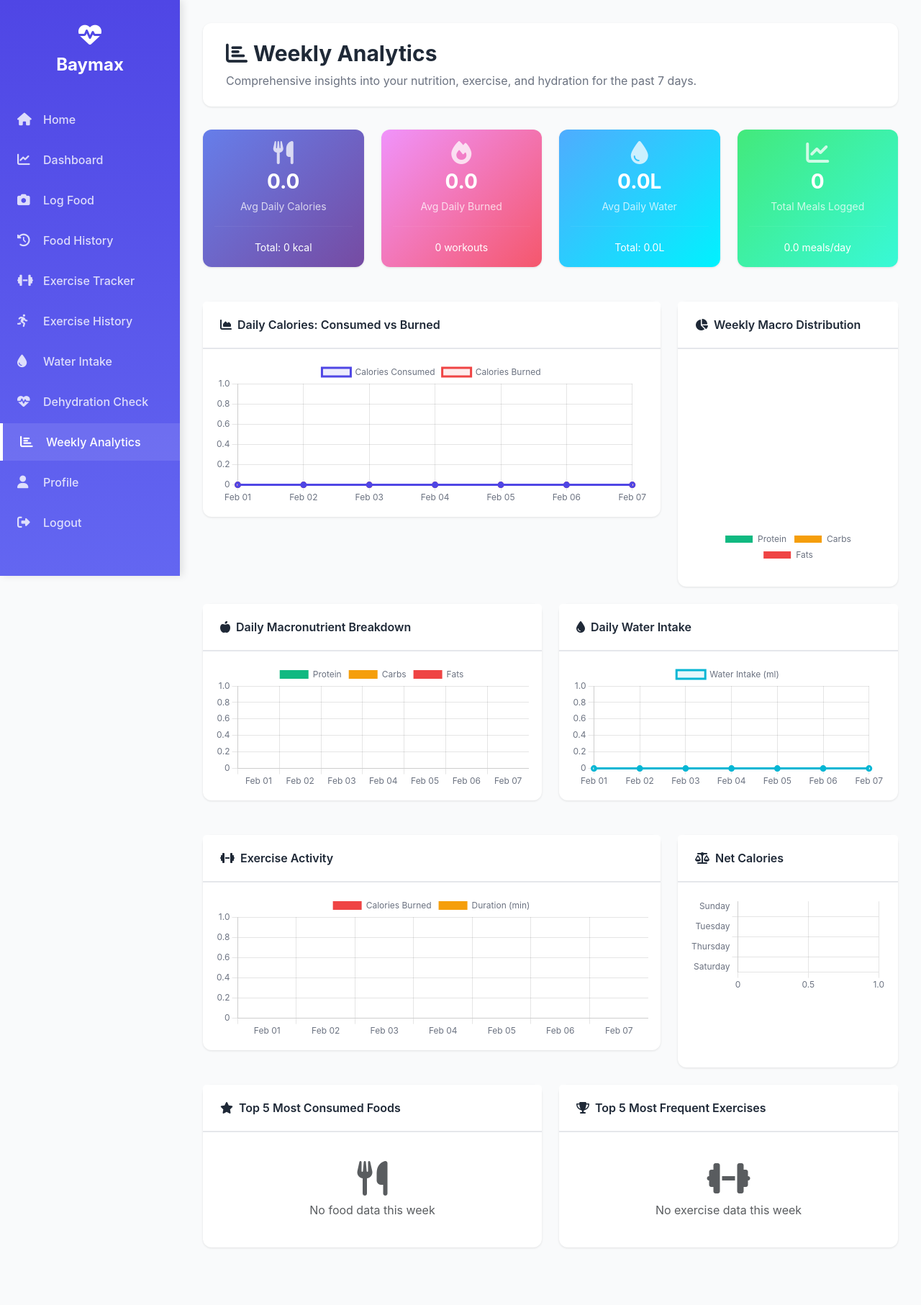
After one commit to Abijith-Gedipudi/Deep-Learning-Based-Integrated-Nutrition-and-Exercise-Monitoring-System, a Flask app: page /weekly_analytics in a window 1280 px wide. The commit adds this page. Shown: the whole page at 72% size. Run offline with Flask 3, Linux system fonts and the light colour scheme; a user stored in the database is signed in; data comes from the database, SQL or seed files in the repository; both versions use the stored data as it was after the commit.

Commit message:
weekly analytics has been added

```diff
--- a/app.py
+++ b/app.py
@@ -1617,6 +1617,174 @@ def api_dehydration_predict():
         traceback.print_exc()
         return jsonify({'error': str(e)}), 400
 
+@app.route('/weekly_analytics')
+@login_required
+def weekly_analytics():
+    """Weekly analytics dashboard with visualizations"""
+    from datetime import datetime, timedelta
+    from collections import defaultdict
+
+    # Get data for last 7 days
+    week_ago = datetime.utcnow() - timedelta(days=7)
+
+    # Initialize daily data structure
+    daily_data = {}
+    for i in range(7):
+        date = (datetime.utcnow() - timedelta(days=6-i)).date()
+        daily_data[date.strftime('%Y-%m-%d')] = {
+            'date': date.strftime('%b %d'),
+            'day_name': date.strftime('%A'),
+            'calories': 0,
+            'protein': 0,
+            'carbs': 0,
+            'fats': 0,
+            'exercise_calories': 0,
+            'exercise_duration': 0,
+            'water_intake': 0,
+            'net_calories': 0,
+            'meal_count': 0,
+            'workout_count': 0,
+            'water_count': 0
+        }
+
+    # Food logs
+    food_logs = FoodLog.query.filter(
+        FoodLog.user_id == current_user.id,
+        FoodLog.date >= week_ago
+    ).all()
+
+    for log in food_logs:
+        date_key = log.date.strftime('%Y-%m-%d')
+        if date_key in daily_data:
+            daily_data[date_key]['calories'] += log.calories or 0
+            daily_data[date_key]['protein'] += log.protein or 0
+            daily_data[date_key]['carbs'] += log.carbs or 0
+            daily_data[date_key]['fats'] += log.fats or 0
+            daily_data[date_key]['meal_count'] += 1
+
+    # Exercise logs
+    exercise_logs = ExerciseLog.query.filter(
+        ExerciseLog.user_id == current_user.id,
+        ExerciseLog.date >= week_ago
+    ).all()
+
+    for log in exercise_logs:
+        date_key = log.date.strftime('%Y-%m-%d')
+        if date_key in daily_data:
+            daily_data[date_key]['exercise_calories'] += log.calories_burned or 0
+            daily_data[date_key]['exercise_duration'] += log.duration_minutes or 0
+            daily_data[date_key]['workout_count'] += 1
+
+    # Water intake logs
+    water_logs = WaterIntake.query.filter(
+        WaterIntake.user_id == current_user.id,
+        WaterIntake.timestamp >= week_ago
+    ).all()
+
+    for log in water_logs:
+        date_key = log.timestamp.strftime('%Y-%m-%d')
+        if date_key in daily_data:
+            daily_data[date_key]['water_intake'] += log.amount_ml or 0
+            daily_data[date_key]['water_count'] += 1
+
+    # Calculate net calories
+    for date_key in daily_data:
+        daily_data[date_key]['net_calories'] = (
+            daily_data[date_key]['calories'] -
+            daily_data[date_key]['exercise_calories']
+        )
+
+    # Sort by date and convert to list of dicts for easier template handling
+    sorted_daily_data = [
+        {
+            'date_key': date_key,
+            'date': data['date'],
+            'day_name': data['day_name'],
+            'calories': round(data['calories'], 1),
+            'protein': round(data['protein'], 1),
+            'carbs': round(data['carbs'], 1),
+            'fats': round(data['fats'], 1),
+            'exercise_calories': round(data['exercise_calories'], 1),
+            'exercise_duration': round(data['exercise_duration'], 1),
+            'water_intake': round(data['water_intake'], 1),
+            'net_calories': round(data['net_calories'], 1),
+            'meal_count': data['meal_count'],
+            'workout_count': data['workout_count'],
+            'water_count': data['water_count']
+        }
+        for date_key, data in sorted(daily_data.items())
+    ]
+
+    # Calculate weekly totals and averages
+    weekly_stats = {
+        'total_calories': sum(d['calories'] for d in daily_data.values()),
+        'total_protein': sum(d['protein'] for d in daily_data.values()),
+        'total_carbs': sum(d['carbs'] for d in daily_data.values()),
+        'total_fats': sum(d['fats'] for d in daily_data.values()),
+        'total_exercise_calories': sum(d['exercise_calories'] for d in daily_data.values()),
+        'total_exercise_duration': sum(d['exercise_duration'] for d in daily_data.values()),
+        'total_water': sum(d['water_intake'] for d in daily_data.values()),
+        'total_meals': sum(d['meal_count'] for d in daily_data.values()),
+        'total_workouts': sum(d['workout_count'] for d in daily_data.values()),
+        'avg_calories': round(sum(d['calories'] for d in daily_data.values()) / 7, 1),
+        'avg_protein': round(sum(d['protein'] for d in daily_data.values()) / 7, 1),
+        'avg_carbs': round(sum(d['carbs'] for d in daily_data.values()) / 7, 1),
+        'avg_fats': round(sum(d['fats'] for d in daily_data.values()) / 7, 1),
+        'avg_exercise': round(sum(d['exercise_calories'] for d in daily_data.values()) / 7, 1),
+        'avg_water': round(sum(d['water_intake'] for d in daily_data.values()) / 7, 0)
+    }
+
+    # Get user goals
+    recommended_calories = calculate_bmr(current_user)
+    exercise_goal = ExerciseGoal.query.filter_by(user_id=current_user.id).first()
+    exercise_goal_value = exercise_goal.daily_calorie_goal if exercise_goal else 500
+
+    water_goal = WaterGoal.query.filter_by(user_id=current_user.id).first()
+    water_goal_value = water_goal.daily_goal_ml if water_goal else 2000
+
+    # Macro distribution (weekly average)
+    macro_total = weekly_stats['avg_protein'] + weekly_stats['avg_carbs'] + weekly_stats['avg_fats']
+    macro_distribution = {
+        'protein': round((weekly_stats['avg_protein'] / macro_total * 100), 1) if macro_total > 0 else 0,
+        'carbs': round((weekly_stats['avg_carbs'] / macro_total * 100), 1) if macro_total > 0 else 0,
+        'fats': round((weekly_stats['avg_fats'] / macro_total * 100), 1) if macro_total > 0 else 0
+    }
+
+    # Most consumed foods
+    food_frequency = defaultdict(lambda: {'count': 0, 'calories': 0})
+    for log in food_logs:
+        food_frequency[log.food_name]['count'] += 1
+        food_frequency[log.food_name]['calories'] += log.calories or 0
+
+    top_foods = sorted(
+        food_frequency.items(),
+        key=lambda x: x[1]['count'],
+        reverse=True
+    )[:5]
+
+    # Most frequent exercises
+    exercise_frequency = defaultdict(lambda: {'count': 0, 'calories': 0, 'duration': 0})
+    for log in exercise_logs:
+        exercise_frequency[log.exercise_name]['count'] += 1
+        exercise_frequency[log.exercise_name]['calories'] += log.calories_burned or 0
+        exercise_frequency[log.exercise_name]['duration'] += log.duration_minutes or 0
+
+    top_exercises = sorted(
+        exercise_frequency.items(),
+        key=lambda x: x[1]['count'],
+        reverse=True
+    )[:5]
+
+    return render_template('weekly_analytics.html',
+                         daily_data=sorted_daily_data,
+                         weekly_stats=weekly_stats,
+                         macro_distribution=macro_distribution,
+                         top_foods=top_foods,
+                         top_exercises=top_exercises,
+                         recommended_calories=recommended_calories or 2000,
+                         exercise_goal=exercise_goal_value,
+                         water_goal=water_goal_value)
+
 if __name__ == '__main__':
     print("\n" + "="*60)
     print("🍎 Baymax Health Assistant Starting...")
--- a/templates/base.html
+++ b/templates/base.html
@@ -36,6 +36,7 @@
             padding: 2rem 0;
             z-index: 1000;
             box-shadow: 4px 0 10px rgba(0,0,0,0.1);
+            overflow-y: auto;
         }
 
         .sidebar-brand {
@@ -250,6 +251,7 @@
             <i class="fas fa-heartbeat"></i>
             Baymax
         </div>
+
         <ul class="sidebar-nav">
             <li>
                 <a href="{{ url_for('index') }}" class="{% if request.endpoint == 'index' %}active{% endif %}">
@@ -287,7 +289,6 @@
                     Exercise History
                 </a>
             </li>
-    <!-- NEW: Water Intake Navigation -->
             <li>
                 <a href="{{ url_for('water_intake') }}" class="{% if request.endpoint in ['water_intake', 'water_history'] %}active{% endif %}">
                     <i class="fas fa-tint"></i>
@@ -299,6 +300,13 @@
                    class="{% if request.endpoint == 'dehydration_check' %}active{% endif %}">
                     <i class="fas fa-heartbeat"></i>
                     Dehydration Check
+                </a>
+            </li>
+            <li>
+                <a href="{{ url_for('weekly_analytics') }}"
+                   class="{% if request.endpoint == 'weekly_analytics' %}active{% endif %}">
+                    <i class="fas fa-chart-bar"></i>
+                    Weekly Analytics
                 </a>
             </li>
             <li>
--- /dev/null
+++ b/templates/weekly_analytics.html
@@ -0,0 +1,442 @@
+{% extends "base.html" %}
+
+{% block title %}Weekly Analytics - Baymax{% endblock %}
+
+{% block content %}
+<div class="content-header">
+    <h1><i class="fas fa-chart-bar me-2"></i>Weekly Analytics</h1>
+    <p>Comprehensive insights into your nutrition, exercise, and hydration for the past 7 days.</p>
+</div>
+
+<!-- Weekly Summary Cards -->
+<div class="row g-4 mb-4">
+    <div class="col-md-3">
+        <div class="card" style="background: linear-gradient(135deg, #667eea 0%, #764ba2 100%); color: white; border: none;">
+            <div class="card-body text-center">
+                <i class="fas fa-utensils fa-2x mb-2 opacity-75"></i>
+                <h3 class="mb-1 fw-bold">{{ weekly_stats.avg_calories }}</h3>
+                <small class="opacity-75">Avg Daily Calories</small>
+                <hr style="border-color: rgba(255,255,255,0.2);">
+                <small>Total: {{ weekly_stats.total_calories|round|int }} kcal</small>
+            </div>
+        </div>
+    </div>
+
+    <div class="col-md-3">
+        <div class="card" style="background: linear-gradient(135deg, #f093fb 0%, #f5576c 100%); color: white; border: none;">
+            <div class="card-body text-center">
+                <i class="fas fa-fire fa-2x mb-2 opacity-75"></i>
+                <h3 class="mb-1 fw-bold">{{ weekly_stats.avg_exercise }}</h3>
+                <small class="opacity-75">Avg Daily Burned</small>
+                <hr style="border-color: rgba(255,255,255,0.2);">
+                <small>{{ weekly_stats.total_workouts }} workouts</small>
+            </div>
+        </div>
+    </div>
+
+    <div class="col-md-3">
+        <div class="card" style="background: linear-gradient(135deg, #4facfe 0%, #00f2fe 100%); color: white; border: none;">
+            <div class="card-body text-center">
+                <i class="fas fa-tint fa-2x mb-2 opacity-75"></i>
+                <h3 class="mb-1 fw-bold">{{ (weekly_stats.avg_water / 1000)|round(1) }}L</h3>
+                <small class="opacity-75">Avg Daily Water</small>
+                <hr style="border-color: rgba(255,255,255,0.2);">
+                <small>Total: {{ (weekly_stats.total_water / 1000)|round(1) }}L</small>
+            </div>
+        </div>
+    </div>
+
+    <div class="col-md-3">
+        <div class="card" style="background: linear-gradient(135deg, #43e97b 0%, #38f9d7 100%); color: white; border: none;">
+            <div class="card-body text-center">
+                <i class="fas fa-chart-line fa-2x mb-2 opacity-75"></i>
+                <h3 class="mb-1 fw-bold">{{ weekly_stats.total_meals }}</h3>
+                <small class="opacity-75">Total Meals Logged</small>
+                <hr style="border-color: rgba(255,255,255,0.2);">
+                <small>{{ (weekly_stats.total_meals / 7)|round(1) }} meals/day</small>
+            </div>
+        </div>
+    </div>
+</div>
+
+<!-- Charts -->
+<div class="row g-4 mb-4">
+    <div class="col-lg-8">
+        <div class="card">
+            <div class="card-header">
+                <i class="fas fa-chart-area me-2"></i>Daily Calories: Consumed vs Burned
+            </div>
+            <div class="card-body">
+                <canvas id="caloriesChart" height="100"></canvas>
+            </div>
+        </div>
+    </div>
+
+    <div class="col-lg-4">
+        <div class="card h-100">
+            <div class="card-header">
+                <i class="fas fa-chart-pie me-2"></i>Weekly Macro Distribution
+            </div>
+            <div class="card-body d-flex flex-column justify-content-center">
+                <canvas id="macroChart"></canvas>
+            </div>
+        </div>
+    </div>
+</div>
+
+<div class="row g-4 mb-4">
+    <div class="col-lg-6">
+        <div class="card">
+            <div class="card-header">
+                <i class="fas fa-apple-alt me-2"></i>Daily Macronutrient Breakdown
+            </div>
+            <div class="card-body">
+                <canvas id="macroTrendsChart" height="120"></canvas>
+            </div>
+        </div>
+    </div>
+
+    <div class="col-lg-6">
+        <div class="card">
+            <div class="card-header">
+                <i class="fas fa-tint me-2"></i>Daily Water Intake
+            </div>
+            <div class="card-body">
+                <canvas id="waterChart" height="120"></canvas>
+            </div>
+        </div>
+    </div>
+</div>
+
+<div class="row g-4 mb-4">
+    <div class="col-lg-8">
+        <div class="card">
+            <div class="card-header">
+                <i class="fas fa-dumbbell me-2"></i>Exercise Activity
+            </div>
+            <div class="card-body">
+                <canvas id="exerciseChart" height="100"></canvas>
+            </div>
+        </div>
+    </div>
+
+    <div class="col-lg-4">
+        <div class="card h-100">
+            <div class="card-header">
+                <i class="fas fa-balance-scale me-2"></i>Net Calories
+            </div>
+            <div class="card-body">
+                <canvas id="netCaloriesChart"></canvas>
+            </div>
+        </div>
+    </div>
+</div>
+
+<!-- Top Foods & Exercises -->
+<div class="row g-4 mb-4">
+    <div class="col-lg-6">
+        <div class="card">
+            <div class="card-header">
+                <i class="fas fa-star me-2"></i>Top 5 Most Consumed Foods
+            </div>
+            <div class="card-body">
+                {% if top_foods %}
+                <div class="list-group list-group-flush">
+                    {% for food, data in top_foods %}
+                    <div class="list-group-item px-0 d-flex justify-content-between align-items-center">
+                        <div class="flex-grow-1">
+                            <h6 class="mb-1">{{ food|title }}</h6>
+                            <small class="text-muted">{{ data.count }} times · {{ data.calories|round|int }} kcal total</small>
+                        </div>
+                        <div>
+                            <span class="badge" style="background: #4F46E5; font-size: 1rem; padding: 0.5rem 1rem;">
+                                {{ data.count }}×
+                            </span>
+                        </div>
+                    </div>
+                    {% endfor %}
+                </div>
+                {% else %}
+                <div class="text-center py-4">
+                    <i class="fas fa-utensils fa-3x text-muted mb-2"></i>
+                    <p class="text-muted mb-0">No food data this week</p>
+                </div>
+                {% endif %}
+            </div>
+        </div>
+    </div>
+
+    <div class="col-lg-6">
+        <div class="card">
+            <div class="card-header">
+                <i class="fas fa-trophy me-2"></i>Top 5 Most Frequent Exercises
+            </div>
+            <div class="card-body">
+                {% if top_exercises %}
+                <div class="list-group list-group-flush">
+                    {% for exercise, data in top_exercises %}
+                    <div class="list-group-item px-0 d-flex justify-content-between align-items-center">
+                        <div class="flex-grow-1">
+                            <h6 class="mb-1">{{ exercise }}</h6>
+                            <small class="text-muted">
+                                {{ data.count }} sessions · {{ data.duration|round|int }} min · {{ data.calories|round|int }} kcal
+                            </small>
+                        </div>
+                        <div>
+                            <span class="badge bg-success" style="font-size: 1rem; padding: 0.5rem 1rem;">
+                                {{ data.count }}×
+                            </span>
+                        </div>
+                    </div>
+                    {% endfor %}
+                </div>
+                {% else %}
+                <div class="text-center py-4">
+                    <i class="fas fa-dumbbell fa-3x text-muted mb-2"></i>
+                    <p class="text-muted mb-0">No exercise data this week</p>
+                </div>
+                {% endif %}
+            </div>
+        </div>
+    </div>
+</div>
+
+{% endblock %}
+
+{% block extra_js %}
+<script src="https://cdn.jsdelivr.net/npm/chart.js@4.4.0/dist/chart.umd.min.js"></script>
+
+<!-- DATA INJECTION - Separate from logic -->
+<script id="chart-data" type="application/json">
+{{ daily_data|tojson|safe }}
+</script>
+
+<!-- CHART LOGIC - Clean JavaScript -->
+<script>
+document.addEventListener('DOMContentLoaded', function() {
+    try {
+        // Get data from JSON script tag
+        var dataElement = document.getElementById('chart-data');
+        var dailyDataRaw = JSON.parse(dataElement.textContent);
+
+        // Validate data
+        if (!dailyDataRaw || !Array.isArray(dailyDataRaw) || dailyDataRaw.length === 0) {
+            throw new Error('No data available');
+        }
+
+        // Extract arrays
+        var labels = [];
+        var dayLabels = [];
+        var caloriesData = [];
+        var exerciseData = [];
+        var proteinData = [];
+        var carbsData = [];
+        var fatsData = [];
+        var waterData = [];
+        var netCaloriesData = [];
+        var exerciseDurationData = [];
+
+        for (var i = 0; i < dailyDataRaw.length; i++) {
+            var d = dailyDataRaw[i];
+            labels.push(d.date);
+            dayLabels.push(d.day_name);
+            caloriesData.push(d.calories || 0);
+            exerciseData.push(d.exercise_calories || 0);
+            proteinData.push(d.protein || 0);
+            carbsData.push(d.carbs || 0);
+            fatsData.push(d.fats || 0);
+            waterData.push(d.water_intake || 0);
+            netCaloriesData.push(d.net_calories || 0);
+            exerciseDurationData.push(d.exercise_duration || 0);
+        }
+
+        // Chart.js defaults
+        Chart.defaults.font.family = "'Inter', sans-serif";
+        Chart.defaults.color = '#6B7280';
+
+        // 1. Calories Chart
+        var caloriesCtx = document.getElementById('caloriesChart').getContext('2d');
+        new Chart(caloriesCtx, {
+            type: 'line',
+            data: {
+                labels: labels,
+                datasets: [
+                    {
+                        label: 'Calories Consumed',
+                        data: caloriesData,
+                        backgroundColor: 'rgba(79, 70, 229, 0.1)',
+                        borderColor: '#4F46E5',
+                        borderWidth: 3,
+                        fill: true,
+                        tension: 0.4
+                    },
+                    {
+                        label: 'Calories Burned',
+                        data: exerciseData,
+                        backgroundColor: 'rgba(239, 68, 68, 0.1)',
+                        borderColor: '#EF4444',
+                        borderWidth: 3,
+                        fill: true,
+                        tension: 0.4
+                    }
+                ]
+            },
+            options: {
+                responsive: true,
+                maintainAspectRatio: true,
+                plugins: {
+                    legend: { position: 'top' }
+                },
+                scales: {
+                    y: { beginAtZero: true }
+                }
+            }
+        });
+
+        // 2. Macro Chart
+        var macroCtx = document.getElementById('macroChart').getContext('2d');
+        var totalProtein = 0, totalCarbs = 0, totalFats = 0;
+        for (var i = 0; i < proteinData.length; i++) {
+            totalProtein += proteinData[i];
+            totalCarbs += carbsData[i];
+            totalFats += fatsData[i];
+        }
+
+        new Chart(macroCtx, {
+            type: 'doughnut',
+            data: {
+                labels: ['Protein', 'Carbs', 'Fats'],
+                datasets: [{
+                    data: [totalProtein, totalCarbs, totalFats],
+                    backgroundColor: ['#10B981', '#F59E0B', '#EF4444']
+                }]
+            },
+            options: {
+                responsive: true,
+                plugins: {
+                    legend: { position: 'bottom' }
+                }
+            }
+        });
+
+        // 3. Macro Trends
+        var macroTrendsCtx = document.getElementById('macroTrendsChart').getContext('2d');
+        new Chart(macroTrendsCtx, {
+            type: 'bar',
+            data: {
+                labels: labels,
+                datasets: [
+                    {
+                        label: 'Protein',
+                        data: proteinData,
+                        backgroundColor: '#10B981'
+                    },
+                    {
+                        label: 'Carbs',
+                        data: carbsData,
+                        backgroundColor: '#F59E0B'
+                    },
+                    {
+                        label: 'Fats',
+                        data: fatsData,
+                        backgroundColor: '#EF4444'
+                    }
+                ]
+            },
+            options: {
+                responsive: true,
+                scales: {
+                    x: { stacked: true },
+                    y: { stacked: true, beginAtZero: true }
+                }
+            }
+        });
+
+        // 4. Water Chart
+        var waterCtx = document.getElementById('waterChart').getContext('2d');
+        new Chart(waterCtx, {
+            type: 'line',
+            data: {
+                labels: labels,
+                datasets: [{
+                    label: 'Water Intake (ml)',
+                    data: waterData,
+                    backgroundColor: 'rgba(6, 182, 212, 0.1)',
+                    borderColor: '#06b6d4',
+                    borderWidth: 3,
+                    fill: true,
+                    tension: 0.4
+                }]
+            },
+            options: {
+                responsive: true,
+                scales: {
+                    y: { beginAtZero: true }
+                }
+            }
+        });
+
+        // 5. Exercise Chart
+        var exerciseCtx = document.getElementById('exerciseChart').getContext('2d');
+        new Chart(exerciseCtx, {
+            type: 'bar',
+            data: {
+                labels: labels,
+                datasets: [
+                    {
+                        label: 'Calories Burned',
+                        data: exerciseData,
+                        backgroundColor: '#EF4444'
+                    },
+                    {
+                        label: 'Duration (min)',
+                        data: exerciseDurationData,
+                        backgroundColor: '#F59E0B'
+                    }
+                ]
+            },
+            options: {
+                responsive: true,
+                scales: {
+                    y: { beginAtZero: true }
+                }
+            }
+        });
+
+        // 6. Net Calories Chart
+        var netCaloriesCtx = document.getElementById('netCaloriesChart').getContext('2d');
+        var netColors = [];
+        for (var i = 0; i < netCaloriesData.length; i++) {
+            netColors.push(netCaloriesData[i] >= 0 ? '#10B981' : '#EF4444');
+        }
+
+        new Chart(netCaloriesCtx, {
+            type: 'bar',
+            data: {
+                labels: dayLabels,
+                datasets: [{
+                    label: 'Net Calories',
+                    data: netCaloriesData,
+                    backgroundColor: netColors
+                }]
+            },
+            options: {
+                indexAxis: 'y',
+                responsive: true,
+                plugins: {
+                    legend: { display: false }
+                }
+            }
+        });
+
+    } catch (error) {
+        console.error('Chart initialization error:', error);
+        var canvases = document.querySelectorAll('canvas');
+        for (var i = 0; i < canvases.length; i++) {
+            var canvas = canvases[i];
+            canvas.parentElement.innerHTML = '<div class="alert alert-danger">Unable to load charts. Error: ' + error.message + '</div>';
+        }
+    }
+});
+</script>
+{% endblock %}
```
Also changed, not shown: instance/db.sqlite3. Lines whose indentation alone changed are shown as unchanged.
